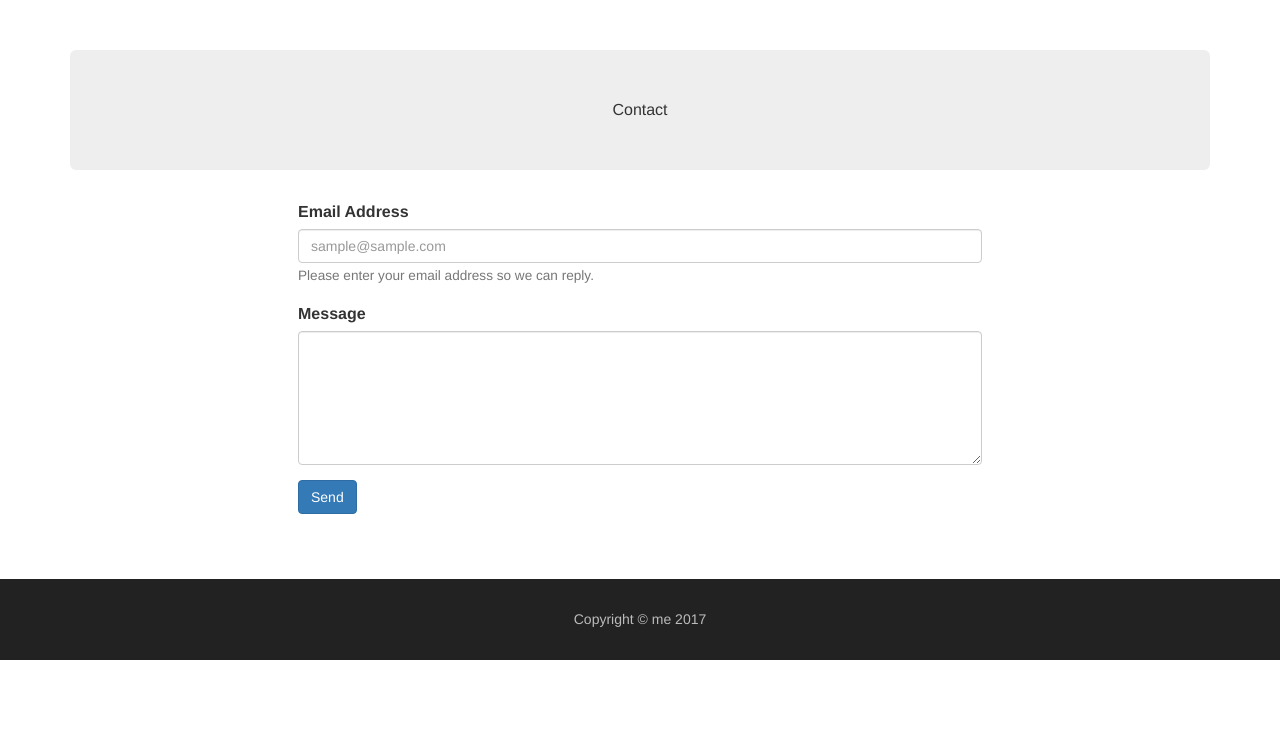
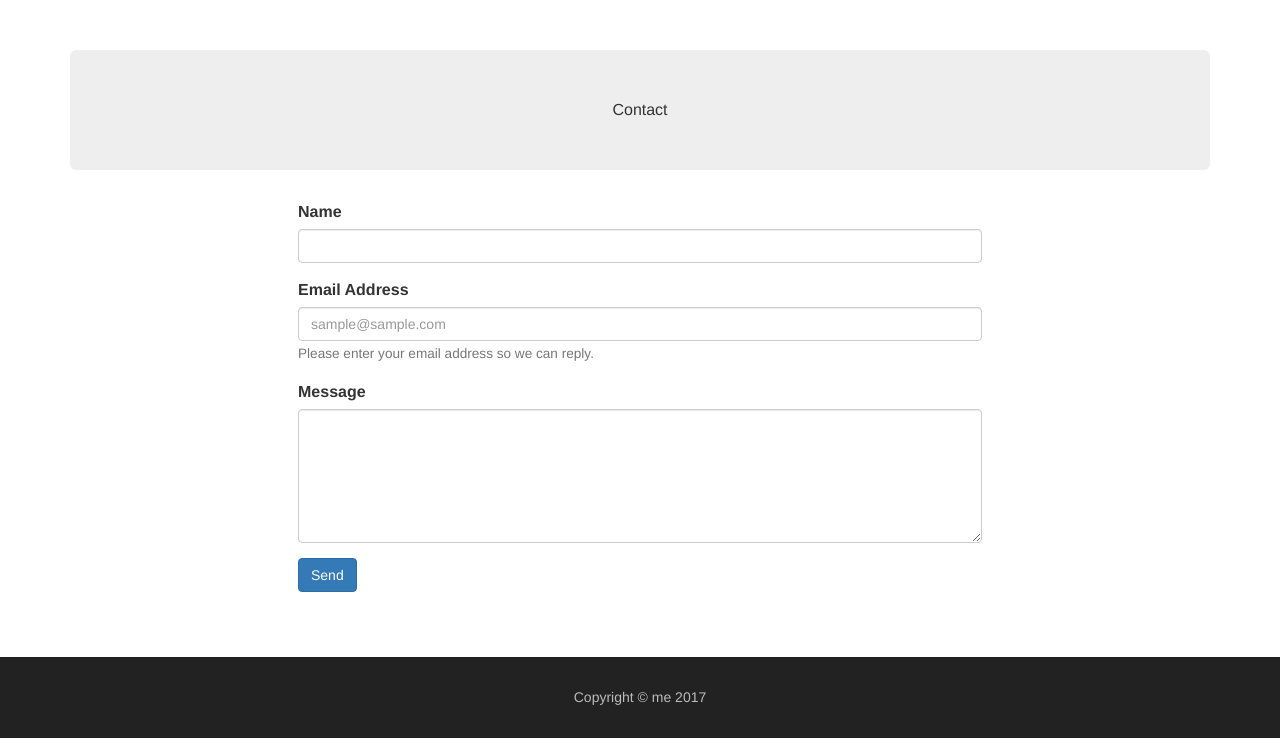
Before and after one commit to benmc17/NodeJSToDoList, a Node server app: page /contact in a window 1280 px wide. Shown: the part 52-800 px from the top of the page. Run offline with Node 20, Linux system fonts and the light colour scheme; some libraries are stand-ins or nearby versions.

Commit message:
Added contact post handling

```diff
--- a/NodeJSWebsite/app/routes.js
+++ b/NodeJSWebsite/app/routes.js
@@ -18,6 +18,8 @@ router.get('/contact', function (req, res) {
 });
 
 router.post('/contact', function (req, res) {
-    //res.end("<b>" + req.body.emailaddress + "</b>");
-    res.send(req.body);
+    res.send({
+        name: req.body.name,
+        success: true
+    });
 });
--- a/NodeJSWebsite/public/scripts/contactform-1.0.js
+++ b/NodeJSWebsite/public/scripts/contactform-1.0.js
@@ -4,24 +4,26 @@ var contactform = (function ($) {
 
     var init = function () {
         $('#contact-form').submit(function (event) {
+            _submitContactForm();
             event.preventDefault();
-            _submitContactForm();
         });
     };
 
     var _submitContactForm = function () {
-        //var email = $('#emailaddress').val();
-        //var message = $('#contact-message').val();
-
         $.ajax({
             url: 'http://localhost:8080/contact',
             type: 'post',
-            //dataType: 'application/json',
-            //data: $('#contact-form').serialize(),
-            data: { test: "TEST" },
+            contentType: 'application/json',
+            data: JSON.stringify({
+                emailaddress: $('#email-address').val(),
+                message: $('#contact-message').val(),
+                name: $('#contact-name').val()
+            }),
+            dataType: 'json',
             success: function (data) {
-                alert(data.test);
-                $('#contact-form-wrapper').html("<h3>Thank you, we'll get back to you soon</h3>");
+                if (data.success) {
+                    $('#contact-form-wrapper').html("<h3>Thank you, we'll get back to you soon " + data.name + "</h3>");
+                }
             }
         });
     };
--- a/NodeJSWebsite/server.js
+++ b/NodeJSWebsite/server.js
@@ -11,7 +11,6 @@ var port = 8080;
 app.set('view engine', 'ejs');
 app.set('views', path.join(__dirname, './views'));
 app.use(expressLayouts);
-app.use(bodyParser.urlencoded({ extended: false }));
 app.use(bodyParser.json());
 
 // location of routes file
--- a/NodeJSWebsite/views/pages/contact.ejs
+++ b/NodeJSWebsite/views/pages/contact.ejs
@@ -5,16 +5,25 @@
 <div id="contact-form-wrapper">
 	<form class="contact-form" id="contact-form">
 		<div class="form-group">
+			<label for="contact-name">Name</label>
+			<input type="text" class="form-control" name="contact-name" id="contact-name"/>
+		</div>
+		<div class="form-group">
 			<label for="email-address">Email Address</label>
-			<input type="email" class="form-control" id="emailaddress" aria-describedby="emailHelp" placeholder="sample@sample.com"/>
+			<input type="email" class="form-control" name="email-address" id="email-address" aria-describedby="emailHelp" placeholder="sample@sample.com"/>
 			<small id="emailHelp" class="form-text text-muted">Please enter your email address so we can reply.</small>
 		</div>
 		<div class="form-group">
 			<label for="contact-message">Message</label>
-			<textarea class="form-control" id="contact-message" rows="6"></textarea>
+			<textarea class="form-control" name="contact-message" id="contact-message" rows="6"></textarea>
 		</div>
 		<div class="form-group">
 			<button id="btn-send-message" type="submit" class="btn btn-primary">Send</button>
 		</div>
 	</form>
 </div>
+<script type="text/javascript">
+	$(document).ready(function() {
+		contactform.init();
+	});
+</script>
--- a/NodeJSWebsite/views/templates/footer.ejs
+++ b/NodeJSWebsite/views/templates/footer.ejs
@@ -1,6 +1 @@
 Copyright &copy; me 2017
-<script type="text/javascript">
-	$(document).ready(function() {
-		contactform.init();
-	});
-</script>
```
